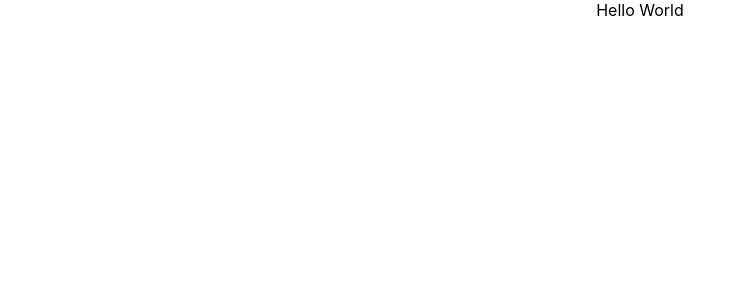
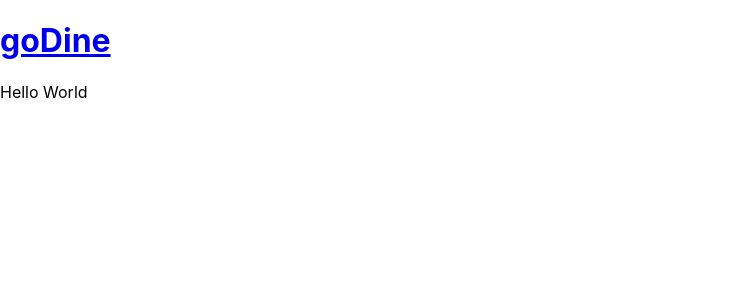
Before and after one commit to jansm04/goDine-frontend, a React (Create React App) app: page / in a window 1280 px wide. Shown: the top 300 px of the page, without its empty margins (0-745 px from the left). Built offline with nearby package versions, Linux system fonts and the light colour scheme.

Commit message:
added Navbar

```diff
--- a/src/App.css
+++ /dev/null
@@ -1,38 +0,0 @@
-.App {
-  text-align: center;
-}
-
-.App-logo {
-  height: 40vmin;
-  pointer-events: none;
-}
-
-@media (prefers-reduced-motion: no-preference) {
-  .App-logo {
-    animation: App-logo-spin infinite 20s linear;
-  }
-}
-
-.App-header {
-  background-color: #282c34;
-  min-height: 100vh;
-  display: flex;
-  flex-direction: column;
-  align-items: center;
-  justify-content: center;
-  font-size: calc(10px + 2vmin);
-  color: white;
-}
-
-.App-link {
-  color: #61dafb;
-}
-
-@keyframes App-logo-spin {
-  from {
-    transform: rotate(0deg);
-  }
-  to {
-    transform: rotate(360deg);
-  }
-}
--- a/src/App.js
+++ b/src/App.js
@@ -1,15 +1,19 @@
 import { BrowserRouter, Routes, Route } from 'react-router-dom'
+
+// pages and components
+import Navbar from './components/Navbar';
 import Home from './pages/Home'
-
-import './App.css';
 
 function App() {
   return (
     <div className="App">
       <BrowserRouter>
-        <Routes>
-          <Route path='/' element={ <Home/> }></Route>
-        </Routes>
+        <Navbar />
+        <div className='pages'>
+          <Routes>
+            <Route path='/' element={ <Home/> }></Route>
+          </Routes>
+        </div>
       </BrowserRouter>
     </div>
   );
--- /dev/null
+++ b/src/components/Navbar.js
@@ -0,0 +1,15 @@
+import { Link } from 'react-router-dom'
+
+const Navbar = () => {
+    return (
+        <header>
+            <div className="container">
+                <Link to="/">
+                    <h1>goDine</h1>
+                </Link>
+            </div>
+        </header>
+    )
+}
+
+export default Navbar
```
